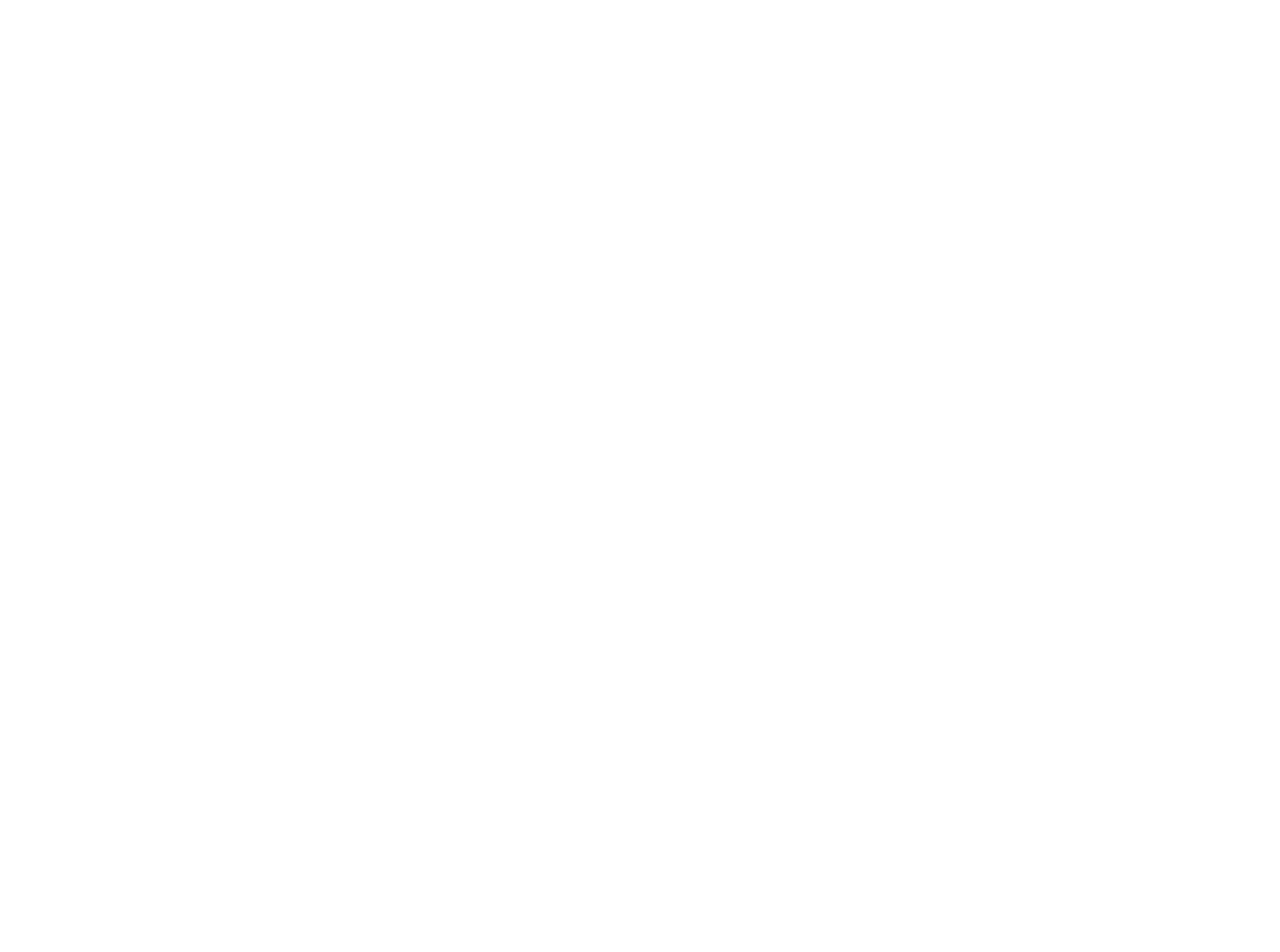
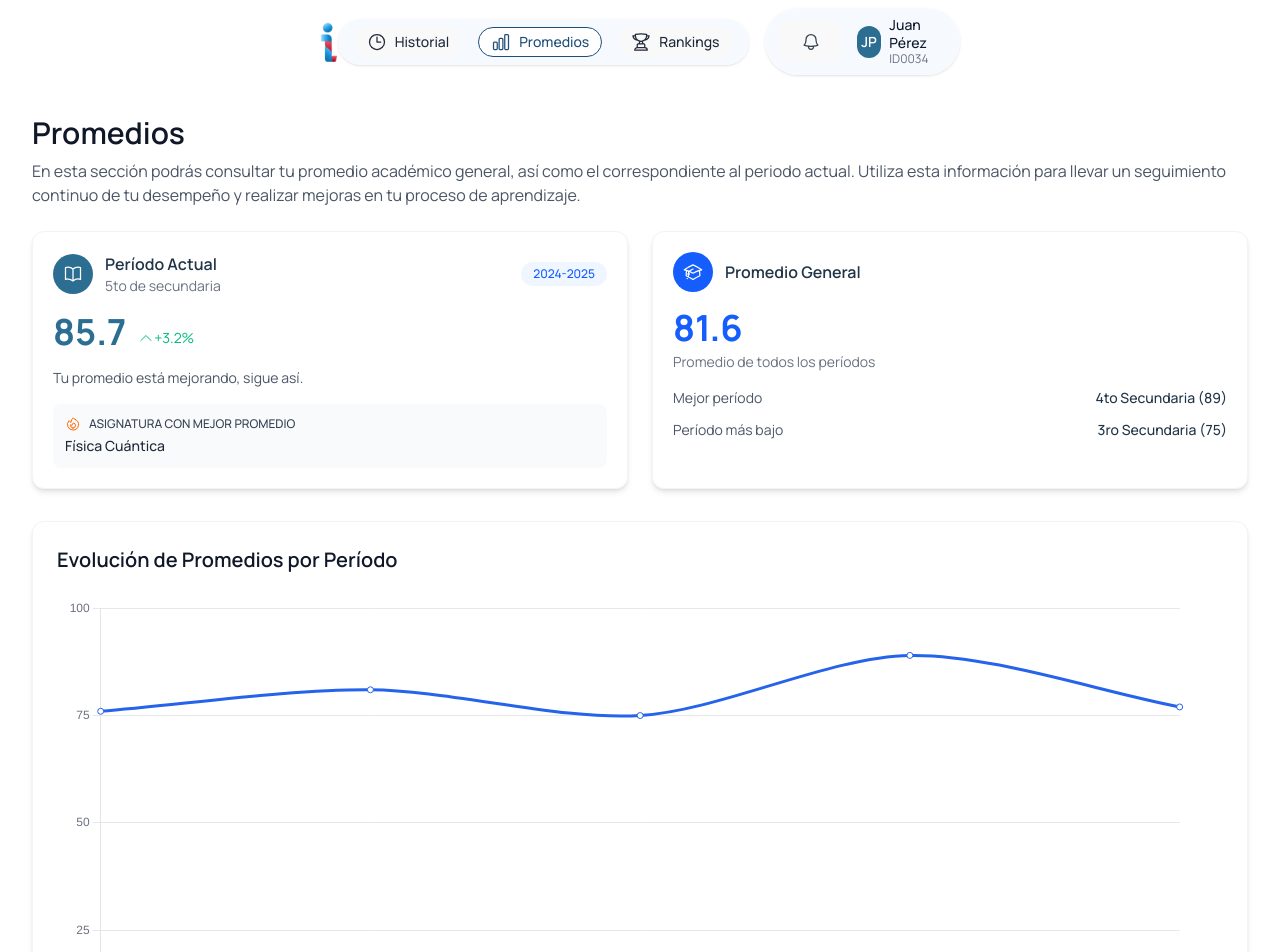
Before and after one commit to Integra-RD/integra-frontend, a React (Vite) app: page /grade-average in a window 1280 px wide. Before the commit this address had no page. Shown: the top 952 px of the page. Before the commit the page ends 800 px from the top, so only its background shows below. Built offline with nearby package versions, Linux system fonts and the light colour scheme.

Commit message:
Added Chartwrapper and GradeAverage; Adjusted padding and structure of Topbar and GradeHistory.

```diff
--- /dev/null
+++ b/src/components/ChartWrapper.tsx
@@ -0,0 +1,57 @@
+import React from 'react'
+import {
+  Chart as ChartJS,
+  CategoryScale,
+  LinearScale,
+  BarElement,
+  LineElement,
+  ArcElement,
+  PointElement,
+  Tooltip,
+  Legend
+} from 'chart.js'
+import { Bar, Line, Pie } from 'react-chartjs-2'
+
+ChartJS.register(
+  CategoryScale,
+  LinearScale,
+  BarElement,
+  LineElement,
+  ArcElement,
+  PointElement,
+  Tooltip,
+  Legend
+)
+
+type ChartType = 'bar' | 'line' | 'pie'
+
+interface ChartWrapperProps {
+  type: ChartType
+  data: any
+  options?: any
+  className?: string
+}
+
+const ChartWrapper: React.FC<ChartWrapperProps> = ({
+  type,
+  data,
+  options = {},
+  className = ''
+}) => {
+  const renderChart = () => {
+    switch (type) {
+      case 'bar':
+        return <Bar data={data} options={options} />
+      case 'line':
+        return <Line data={data} options={options} />
+      case 'pie':
+        return <Pie data={data} options={options} />
+      default:
+        return <div className="text-red-500">Tipo de gráfico no soportado</div>
+    }
+  }
+
+  return <div className={`w-full h-full ${className}`}>{renderChart()}</div>
+}
+
+export default ChartWrapper
--- a/src/components/Topbar.tsx
+++ b/src/components/Topbar.tsx
@@ -29,7 +29,7 @@
     .toUpperCase()
 
   return (
-    <div className="sticky top-0 z-50 px-16 py-2 bg-white/80 backdrop-blur-sm">
+    <div className="sticky top-0 z-50 px-80 py-2 bg-white/80 backdrop-blur-sm">
       <div className="flex items-center justify-between">
         <img src={integraLogo} alt="Logo INTEGRA" className="h-10 w-auto" />
 
--- /dev/null
+++ b/src/pages/student/GradeAverage.tsx
@@ -0,0 +1,185 @@
+import type React from 'react'
+import {
+  ClockIcon,
+  ChartBarIcon,
+  TrophyIcon,
+  BookOpenIcon,
+  AcademicCapIcon,
+  FireIcon,
+  ChevronUpIcon
+} from '@heroicons/react/24/outline'
+import Topbar from '../../components/Topbar'
+import SectionHeader from '../../components/SectionHeader'
+import ChartWrapper from '../../components/ChartWrapper'
+
+const GradeAverage: React.FC = () => {
+  const navItems = [
+    { label: 'Historial', icon: <ClockIcon className="w-5 h-5" /> },
+    { label: 'Promedios', icon: <ChartBarIcon className="w-5 h-5" />, active: true },
+    { label: 'Rankings', icon: <TrophyIcon className="w-5 h-5" /> }
+  ]
+
+  const user = {
+    name: 'Juan Pérez',
+    id: '0034'
+  }
+
+  const averageData = {
+    labels: [
+      '1ro Secundaria',
+      '2do Secundaria',
+      '3ro Secundaria',
+      '4to Secundaria',
+      '5to Secundaria'
+    ],
+    datasets: [
+      {
+        label: 'Promedio',
+        data: [76, 81, 75, 89, 77],
+        borderColor: '#2563eb',
+        backgroundColor: 'rgba(37, 99, 235, 0.2)',
+        tension: 0.3,
+        pointBorderColor: '#2563eb',
+        pointBackgroundColor: '#fff',
+        fill: true
+      }
+    ]
+  }
+
+  const averageOptions = {
+    responsive: true,
+    maintainAspectRatio: false,
+    plugins: {
+      legend: {
+        position: 'bottom',
+        labels: {
+          boxWidth: 12,
+          color: '#6b7280'
+        }
+      }
+    },
+    scales: {
+      y: {
+        min: 0,
+        max: 100,
+        ticks: {
+          stepSize: 25,
+          color: '#6b7280'
+        },
+        grid: {
+          color: '#e5e7eb'
+        }
+      },
+      x: {
+        ticks: {
+          color: '#6b7280'
+        },
+        grid: {
+          display: false
+        }
+      }
+    }
+  }
+
+  return (
+    <>
+      <Topbar
+        navItems={navItems}
+        user={user}
+        onNotificationClick={() => console.log('🔔 Notification clicked')}
+      />
+
+      <div className="px-4 md:px-8 pt-6 md:pt-8 pb-12 max-w-7xl mx-auto">
+        <SectionHeader
+          title="Promedios"
+          subtitle="En esta sección podrás consultar tu promedio académico general, así como el correspondiente al periodo actual. Utiliza esta información para llevar un seguimiento continuo de tu desempeño y realizar mejoras en tu proceso de aprendizaje."
+        />
+
+        <div className="grid grid-cols-1 lg:grid-cols-2 gap-6 mb-8">
+          {/* Current Period Card */}
+          <div className="bg-white rounded-xl shadow-md border border-gray-100 p-5 hover:shadow-lg transition-shadow">
+            <div className="flex items-center justify-between mb-4">
+              <div className="flex items-center gap-3">
+                <div className="bg-[#2c6e91] rounded-full w-10 h-10 flex items-center justify-center">
+                  <BookOpenIcon className="w-5 h-5 text-white" />
+                </div>
+                <div>
+                  <h3 className="text-base font-semibold">Período Actual</h3>
+                  <p className="text-sm text-gray-500">5to de secundaria</p>
+                </div>
+              </div>
+              <div className="bg-blue-50 text-blue-600 px-3 py-1 rounded-full text-xs font-medium">
+                2024-2025
+              </div>
+            </div>
+
+            <div className="flex items-end gap-3 mb-4">
+              <p className="text-4xl font-bold text-[#2c6e91]">85.7</p>
+              <div className="flex items-center text-emerald-500 text-sm mb-1">
+                <ChevronUpIcon className="w-4 h-4" />
+                <span>+3.2%</span>
+              </div>
+            </div>
+
+            <p className="text-sm text-gray-600 mb-4">Tu promedio está mejorando, sigue así.</p>
+
+            <div className="bg-gray-50 rounded-lg p-3">
+              <div className="flex items-center gap-2 mb-1">
+                <FireIcon className="w-4 h-4 text-orange-500" />
+                <p className="text-xs font-medium text-gray-700 uppercase">
+                  Asignatura con mejor Promedio
+                </p>
+              </div>
+              <p className="text-sm font-medium text-gray-800">Física Cuántica</p>
+            </div>
+          </div>
+
+          {/* General Average Card */}
+          <div className="bg-white rounded-xl shadow-md border border-gray-100 p-5 hover:shadow-lg transition-shadow">
+            <div className="flex items-center justify-between mb-4">
+              <div className="flex items-center gap-3">
+                <div className="bg-blue-600 rounded-full w-10 h-10 flex items-center justify-center">
+                  <AcademicCapIcon className="w-5 h-5 text-white" />
+                </div>
+                <h3 className="text-base font-semibold">Promedio General</h3>
+              </div>
+            </div>
+
+            <div className="mb-4">
+              <p className="text-4xl font-bold text-blue-600">81.6</p>
+              <p className="text-sm text-gray-500 mt-1">Promedio de todos los períodos</p>
+            </div>
+
+            <div className="space-y-3">
+              <div className="flex justify-between items-center">
+                <span className="text-sm text-gray-600">Mejor período</span>
+                <span className="text-sm font-medium">4to Secundaria (89)</span>
+              </div>
+              <div className="flex justify-between items-center">
+                <span className="text-sm text-gray-600">Período más bajo</span>
+                <span className="text-sm font-medium">3ro Secundaria (75)</span>
+              </div>
+            </div>
+          </div>
+        </div>
+
+        {/* Chart Section */}
+        <div className="bg-white rounded-xl shadow-md border border-gray-100 p-6">
+          <h2 className="text-xl font-semibold text-gray-900 mb-6">
+            Evolución de Promedios por Período
+          </h2>
+          <div className="w-full h-[500px]">
+            <ChartWrapper
+              type="line"
+              data={averageData}
+              options={averageOptions}
+              className="w-full h-full"
+            />
+          </div>
+        </div>
+      </div>
+    </>
+  )
+}
+
+export default GradeAverage
--- a/src/pages/student/GradeHistory.tsx
+++ b/src/pages/student/GradeHistory.tsx
@@ -35,7 +35,7 @@
         onNotificationClick={() => console.log('🔔 Notification clicked')}
       />
 
-      <div className="px-8">
+      <div className="px-4 md:px-8 pt-6 md:pt-8 pb-12 max-w-7xl mx-auto">
         {/* DataTable Component */}
         <DataTable
           title="Historial"
--- a/src/router/routes.tsx
+++ b/src/router/routes.tsx
@@ -3,6 +3,7 @@
 import Recovery from '../pages/auth/Recovery'
 import NewPassword from '../pages/auth/NewPassword'
 import GradeHistory from '../pages/student/GradeHistory'
+import GradeAverage from '../pages/student/GradeAverage'
 
 export default function AppRouter() {
   return (
@@ -12,6 +13,7 @@
         <Route path="/recovery" element={<Recovery />} />
         <Route path="/new-password" element={<NewPassword />} />
         <Route path="/grade-history" element={<GradeHistory />} />
+        <Route path="/grade-average" element={<GradeAverage />} />
       </Routes>
     </BrowserRouter>
   )
```
